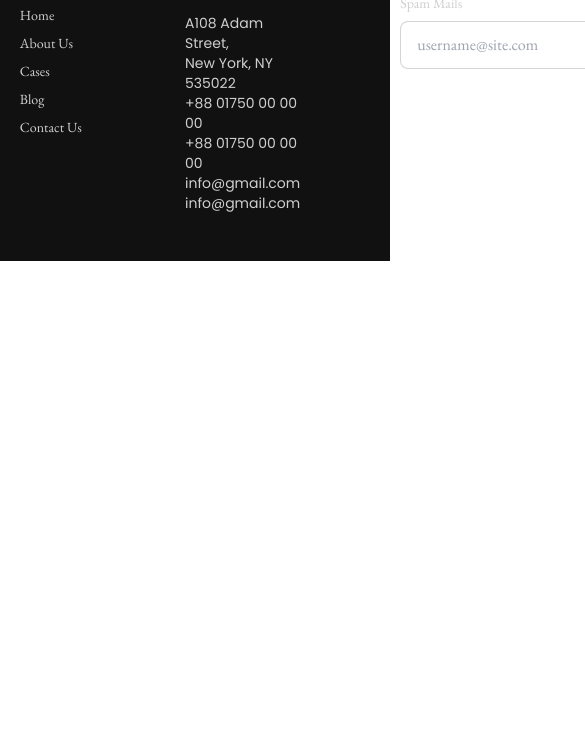
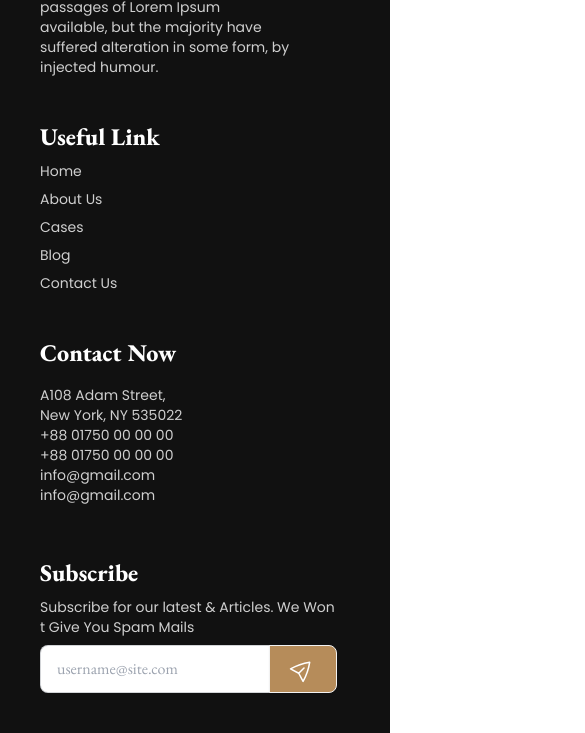
Before and after one commit to mohammadsoheluddin/legal-solution-with-daisyUI, a website: page index.html in a window 390 px wide. Shown: the part 7344-8077 px from the top of the page, 585 px wide, since content can reach past the window. Before the commit the page ends 7605 px from the top, so only its background shows below. Drawn offline with nearby package versions, Linux system fonts and the light colour scheme.

Commit message:
footer responsiveness done

```diff
--- a/index.html
+++ b/index.html
@@ -447,13 +447,13 @@
     <!-- Main End at Here -->
 
     <!-- Footer Start From Here -->
-    <footer class="footer p-10 bg-[#111] text-base-content mt-24 flex justify-center gap-[100px]">
+    <footer class="footer p-10 bg-[#111] text-base-content mt-24 flex justify-center gap-11 flex-col lg:flex-row">
         <nav>
             <div class="flex Justify-center items-center gap-2">
                 <img class="w-9 h-9" src="./images/logo-100.png" alt="">
                 <h1 class="lg:text-3xl font-extrabold text-2xl pl-2 text-white">Justice</h1>
             </div>
-            <p class="w-[250px] text-[#CFCFCF]">There are many variations of
+            <p class="w-[250px] text-[#CFCFCF] font-poppins">There are many variations of
                 passages of Lorem Ipsum
                 available, but the majority have
                 suffered alteration in some
@@ -461,16 +461,16 @@
             </p>
         </nav>
         <nav>
-            <h6 class="text-2xl font-extrabold text-white">Useful Link</h6>
-            <a class="link link-hover text-[#CFCFCF]">Home</a>
-            <a class="link link-hover text-[#CFCFCF]">About Us</a>
-            <a class="link link-hover text-[#CFCFCF]">Cases</a>
-            <a class="link link-hover text-[#CFCFCF]">Blog</a>
-            <a class="link link-hover text-[#CFCFCF]">Contact Us</a>
+            <h6 class="text-2xl font-extrabold text-white font-EB-Garamond">Useful Link</h6>
+            <a class="link link-hover text-[#CFCFCF] font-poppins">Home</a>
+            <a class="link link-hover text-[#CFCFCF] font-poppins">About Us</a>
+            <a class="link link-hover text-[#CFCFCF] font-poppins">Cases</a>
+            <a class="link link-hover text-[#CFCFCF] font-poppins">Blog</a>
+            <a class="link link-hover text-[#CFCFCF] font-poppins">Contact Us</a>
         </nav>
         <nav class="flex flex-col justify-start">
-            <h6 class="text-2xl font-extrabold text-white">Contact Now</h6>
-            <div class="py-2">
+            <h6 class="text-2xl font-extrabold text-white font-EB-Garamond">Contact Now</h6>
+            <div class="py-2 font-poppins">
                 <div class="">
                     <p class="font-normal text-[#CFCFCF] font-poppins">A108 Adam Street,</p>
                     <p class="font-normal text-[#CFCFCF] font-poppins">New York, NY 535022</p>
@@ -486,14 +486,24 @@
             </div>
         </nav>
         <form>
-            <h6 class="text-2xl font-extrabold text-white">Subscribe</h6>
-            <p class="text-[#CFCFCF]">Subscribe for our latest &
-                Articles. We Won t Give You
-                Spam Mails</p>
+            <h6 class="text-2xl font-extrabold text-white font-EB-Garamond">Subscribe</h6>
+            <p class="text-[#CFCFCF] font-poppins w-[300px]">Subscribe for our latest & Articles. We Won t Give You Spam Mails</p>
             <fieldset class="form-control w-80">
                 <div class="join">
                     <input type="text" placeholder="username@site.com" class="input input-bordered join-item" />
-                    <button class="btn btn-primary join-item">Subscribe</button>
+                    <button class="btn bg-[#B68C5A] join-item"><svg xmlns="http://www.w3.org/2000/svg" width="34"
+                            height="34" viewBox="0 0 34 34" fill="none">
+                            <g clip-path="url(#clip0_12_37)">
+                                <path
+                                    d="M12.7279 21.2427L4.52197 16.8989C10.4846 13.6228 16.9629 11.3888 23.6775 10.2931C22.5826 17.0078 20.3492 23.4863 17.0738 29.4494L12.7279 21.2427ZM12.7279 21.2427L18.0312 15.9394"
+                                    stroke="white" stroke-width="1.5" stroke-linecap="round" stroke-linejoin="round" />
+                            </g>
+                            <defs>
+                                <clipPath id="clip0_12_37">
+                                    <rect width="24" height="24" fill="white" transform="translate(0 17) rotate(-45)" />
+                                </clipPath>
+                            </defs>
+                        </svg></button>
                 </div>
             </fieldset>
         </form>
```
